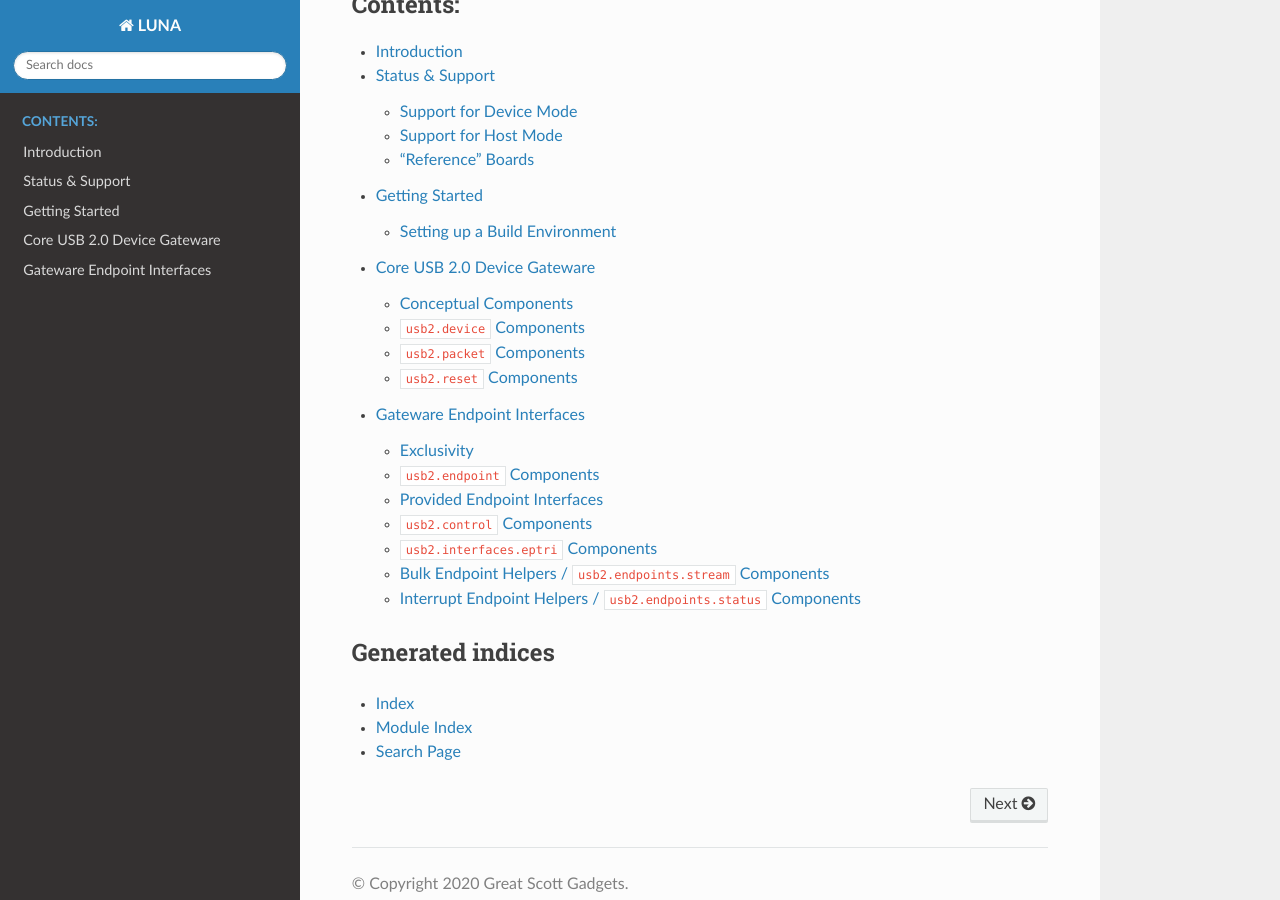
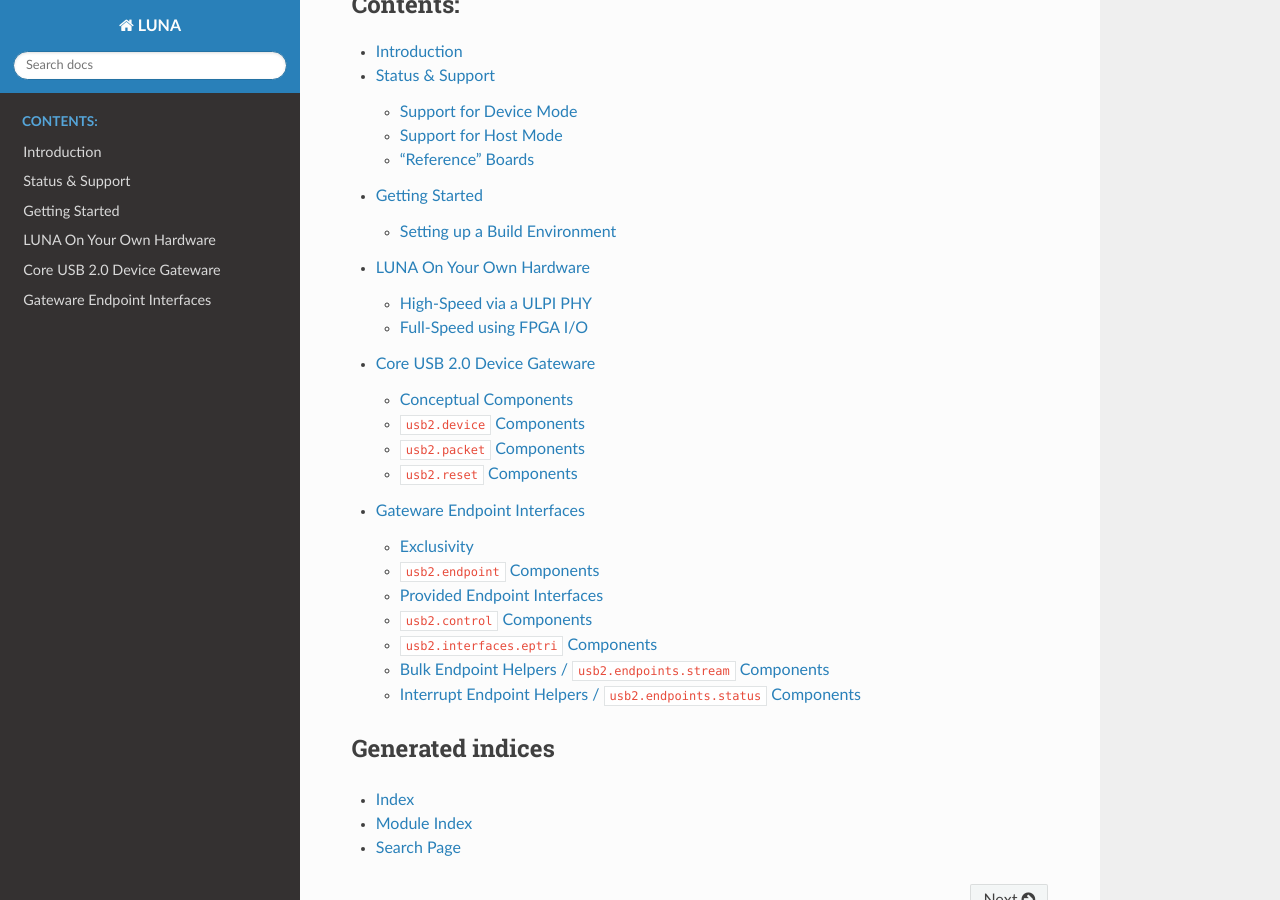
Before and after one commit to shrine-maiden-heavy-industries/torii-usb, a Sphinx documentation site: the page built from docs/index.rst, in a window 1280 px wide and 900 px high, scrolled down 603 px. Built offline with Sphinx 7.4.7 and the Read the Docs theme 2.0.0, drawn with Linux system fonts in a browser that asks for light colours; pages that are not in the unit, such as notebooks, are missing from menus; some of the changed lines change nothing that is shown.

Commit message:
docs: add basic docs for running LUNA on your own hardware

```diff
--- /dev/null
+++ b/docs/custom_hardware.rst
@@ -0,0 +1,151 @@
+
+=========================
+LUNA On Your Own Hardware
+=========================
+
+The LUNA stack is designed to be easy to use on your own FPGA hardware -- if you can already run nMigen designs
+on your board, all you'll need is to set up some I/O definitions and some clock domains.
+
+The exact platform requirements depend on how you'll perform USB interfacing, and are detailed below.
+
+
+High-Speed via a ULPI PHY
+-------------------------
+
+Using a ULPI PHY is relatively straightforward; and typically requires no hardware beyond the ULPI PHY. LUNA works with
+both designs that receive their ``usb``-domain clocks from the PHY (typical) and designs that provide a 60MHz clock to
+their PHY.
+
+The following clock domains are required:
+
+.. list-table::
+    :header-rows: 1
+    :widths: 1 1 5
+
+    * - Domain Name
+      - Frequency
+      - Description
+    * - ``usb``
+      - 60 MHz
+      - Core clock for the PHY's clock domain. *Can be provided to the FPGA by the PHY, or provided to the PHY by the FPGA.*
+        *See below.*
+
+
+An I/O resource with the following subsignals is required:
+
+
+.. list-table::
+    :header-rows: 1
+    :widths: 1 1 1 6
+
+    * - Subsignal Name
+      - Width
+      - Direction
+      - Description
+    * - ``clk``
+      - 1
+      - input *or* output
+      - The ULPI bus clock. Should be configured as an input if the PHY is providing our clock
+        (typical), or as an output if the FPGA will provide the clock to the PHY.
+    * - ``data``
+      - 8
+      - bidirectional
+      - The bidirectional data bus.
+    * - ``dir``
+      - 1
+      - input
+      - The ULPI *direction* signal.
+    * - ``nxt``
+      - 1
+      - input
+      - The ULPI *next* signal.
+    * - ``stp``
+      - 1
+      - output
+      - The ULPI *stop* signal.
+    * - ``rst``
+      - 1
+      - output
+      - The ULPI *reset* signal. The gateware asserts this signal when the PHY should be reset;
+        if the PHY requires an active-low reset, this can be inverted with ``PinsN``.
+
+
+An example resource might look like:
+
+.. code-block:: python
+
+    # Targeting the USB3300 PHY, which provides our clock.
+    Resource("ulpi", 0,
+            Subsignal("data",  Pins(data_sites,  dir="io")),
+            Subsignal("clk",   Pins(clk_site,    dir="i" )),
+            Subsignal("dir",   Pins(dir_site,    dir="i" )),
+            Subsignal("nxt",   Pins(nxt_site,    dir="i" )),
+            Subsignal("stp",   Pins(stp_site,    dir="o" )),
+            Subsignal("rst",   Pins(reset_site,  dir="o" )),
+            Attrs(IO_TYPE="LVCMOS33")
+        )
+
+
+Full-Speed using FPGA I/O
+-------------------------
+
+LUNA provides a *gateware PHY* that enables an FPGA to communicate at Full Speed using only FPGA 3V3 I/O
+and a pull-up resistor. The FPGA must be able to provide stable 48 MHz and 12 MHz clocks.
+
+The following clock domains are required:
+
+.. list-table::
+    :header-rows: 1
+    :widths: 1 1 5
+
+    * - Domain Name
+      - Frequency
+      - Description
+    * - ``usb``
+      - 12 MHz
+      - Core clock for USB data. Ticks at the USB bitrate of 12MHz, and drives most of the USB logic.
+    * - ``usb_io``
+      - 48 MHz
+      - Edge clock for the USB I/O. Used at the I/O boundary for clock recovery and NRZI encoding.
+
+
+An I/O resource with the following subsignals is required:
+
+.. list-table::
+    :header-rows: 1
+    :widths: 1 1 1 6
+
+    * - Subsignal Name
+      - Width
+      - Direction
+      - Description
+    * - ``d_p``
+      - 1
+      - bidirectional
+      - The raw USB D+ line; must be on a 3.3V logic bank.
+    * - ``d_m``
+      - 1
+      - bidirectional
+      - The raw USB D- line; must be on a 3.3V logic bank.
+    * - ``pullup``
+      - 1
+      - output
+      - Control for the USB pull-up resistor; should be connected to D+ via a 1.5k resistor.
+    * - ``vbus_valid``
+      - 1
+      - input
+      - *Optional*. If provided, this signal will be used for VBUS detection logic; should be asserted whenever
+        VBUS is present. Many devices are "bus-powered" (receive their power from USB), and thus have no need
+        for VBUS detection, in which case this signal can be omitted.
+
+
+An example resource might look like:
+
+.. code-block:: python
+
+    Resource("usb", 0,
+        Subsignal("d_p",    Pins("A4")),
+        Subsignal("d_n",    Pins("A2")),
+        Subsignal("pullup", Pins("D5", dir="o")),
+        Attrs(IO_STANDARD="SB_LVCMOS"),
+    ),
--- a/docs/index.rst
+++ b/docs/index.rst
@@ -18,6 +18,7 @@ Contributions are always appreciated.
    intro
    features
    getting_started
+   custom_hardware
    gateware/usb2_device
    gateware/endpoint
    hardware/bringup_guide
```
